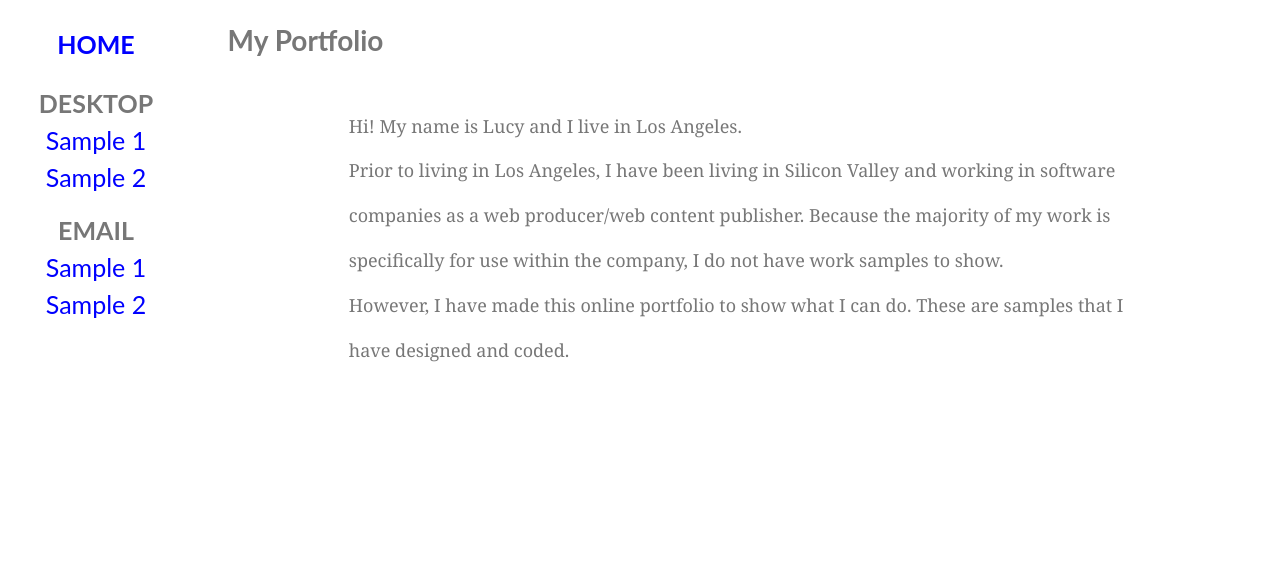
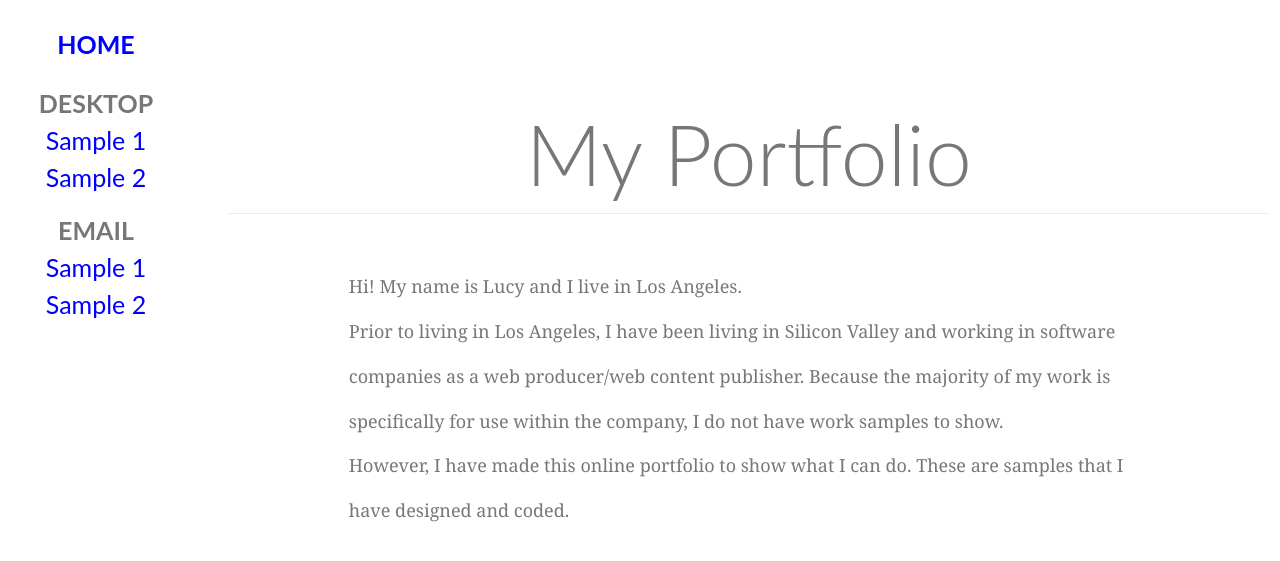
Before and after one commit to nuumu/nuumu.github.io, a Jekyll site: the page built from index.html, in a window 1280 px wide. Shown: the top 561 px of the page. Built offline with Jekyll 4.4.1, drawn with Linux system fonts in a browser that asks for light colours.

Commit message:
Update main.css

```diff
--- a/css/main.css
+++ b/css/main.css
@@ -4,15 +4,18 @@ body, * {
 	color: #777;
 }
 
-.h1 {
+.title {
      margin: 0;
      color: #333;
-     font-family: "Georgia", "Cambria", serif;
-     font-size: 2em;
      text-align: center;
-     padding: 2em 0;
+     padding: 2.5em 2em 0;
      border-bottom: 1px solid #eee;
  }
+.title h2 {
+        margin: 0.2em 0;
+        font-size: 3em;
+        font-weight: 300;
+}
 
 .contentbox {
     margin: 0 auto;
```
